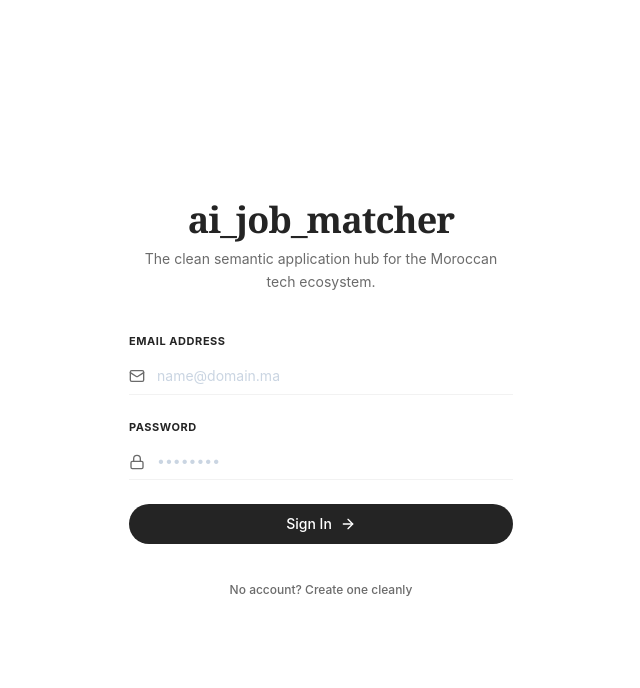
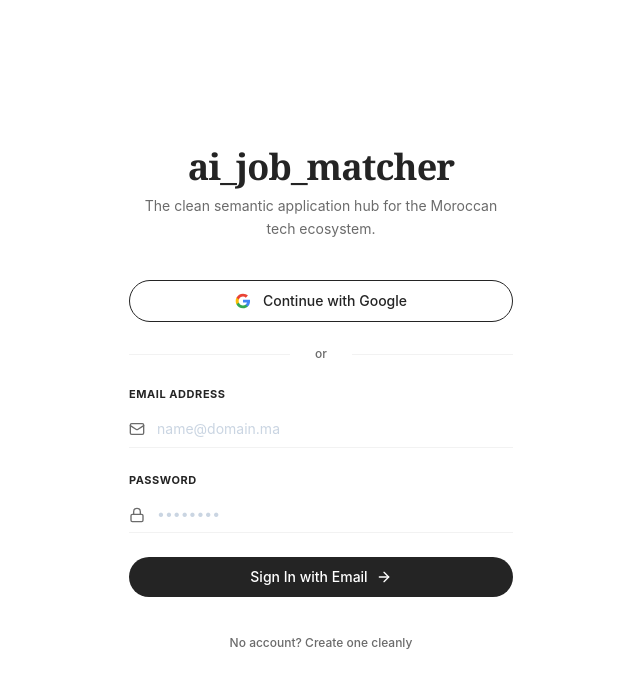
Before and after one commit to anassbenfares7/ai_job_matcher, a Next.js app in the folder frontend/: page /auth in a window 1280 px wide. Shown: the top 688 px of the page, without its empty margins (319-959 px from the left). Built offline with nearby package versions, Linux system fonts and the light colour scheme; no server answers.

Commit message:
feat: expose Google OAuth button on portal gate UI and configure dynamic script elements

```diff
--- a/frontend/src/app/auth/page.tsx
+++ b/frontend/src/app/auth/page.tsx
@@ -1,10 +1,16 @@
 'use client';
 
-import React, { useState } from 'react';
+import React, { useState, useEffect } from 'react';
 import { useRouter } from 'next/navigation';
 import { useAuth } from '@/context/AuthContext';
 import { api } from '@/services/api';
 import { Lock, Mail, Loader2, ArrowRight } from 'lucide-react';
+
+declare global {
+  interface Window {
+    google?: any;
+  }
+}
 
 export default function AuthPage() {
   const router = useRouter();
@@ -15,6 +21,70 @@ export default function AuthPage() {
   const [password, setPassword] = useState('');
   const [formLoading, setFormLoading] = useState(false);
   const [errorMessage, setErrorMessage] = useState('');
+
+  // 🚀 DYNAMIC SCRIPT INJECTION LOOP: Load the script safely within browser memory
+  useEffect(() => {
+    const initializeGoogleOAuthIdentityServices = () => {
+      if (window.google?.accounts?.id) {
+        console.log('⏳ [OAuth Core] Initializing Google Credential Client Matrix...');
+        window.google.accounts.id.initialize({
+          client_id: process.env.NEXT_PUBLIC_GOOGLE_CLIENT_ID || 'YOUR_GOOGLE_CLIENT_://googleusercontent.com',
+          callback: handleGoogleCredentialResponse,
+        });
+      }
+    };
+
+    // Check if the script element is already present in document DOM tree
+    const existingScript = document.querySelector('script[src="https://google.com"]');
+
+    if (!existingScript) {
+      const script = document.createElement('script');
+      script.src = "https://google.com";
+      script.async = true;
+      script.defer = true;
+      script.onload = initializeGoogleOAuthIdentityServices;
+      document.head.appendChild(script);
+    } else {
+      initializeGoogleOAuthIdentityServices();
+    }
+  }, []);
+
+  // 🚀 GOOGLE TOKEN CREDENTIAL RESPONSE INTERCEPTOR
+  const handleGoogleCredentialResponse = async (response: any) => {
+    setErrorMessage('');
+    setFormLoading(true);
+    console.log('⏳ [OAuth Handshake] Extracting credential identity token...');
+
+    try {
+      // Direct POST call to your REST endpoint carrying the signed identity token parameter
+      const res = await api.post('/auth/google', {
+        idToken: response.credential
+      });
+
+      const { token, user } = res.data.data;
+      login(token, user);
+
+      console.log('✅ [OAuth Handshake] Session verified. Routing to dashboard workspace...');
+      router.push('/dashboard');
+    } catch (err: any) {
+      console.error('❌ Google Token Validation Exception:', err);
+      setErrorMessage(
+        err.response?.data?.message ||
+        'Google authentication handshake rejected. Please check your Google Client ID configuration variables.'
+      );
+    } finally {
+      setFormLoading(false);
+    }
+  };
+
+  const handleGoogleSignClickTrigger = () => {
+    if (window.google?.accounts?.id) {
+      setErrorMessage('');
+      window.google.accounts.id.prompt(); // Slides open Google One-Tap accounts modal interface overlay sheet
+    } else {
+      setErrorMessage('Google authentication framework is still loading. Please wait a brief moment and click retry.');
+    }
+  };
 
   const handleAuthenticationSubmit = async (e: React.FormEvent) => {
     e.preventDefault();
@@ -30,7 +100,7 @@ export default function AuthPage() {
       router.push('/dashboard');
     } catch (err: any) {
       console.error('❌ Portal Communication Exception:', err);
-      setErrorMessage(err.response?.data?.message || 'Authentication failure. Please check your entries and try again.');
+      setErrorMessage(err.response?.data?.message || 'Authentication failure. Please check your entries.');
     } finally {
       setFormLoading(false);
     }
@@ -55,6 +125,29 @@ export default function AuthPage() {
             {errorMessage}
           </div>
         )}
+
+        {/* 🚀 PREMIUM MEDIUM-STYLE GOOGLE SIGN-IN BUTTON */}
+        <button
+          type="button"
+          disabled={formLoading}
+          onClick={handleGoogleSignClickTrigger}
+          className="w-full bg-white hover:bg-slate-50 border border-main text-main font-medium text-sm py-2.5 px-4 rounded-full transition-all duration-150 flex justify-center items-center gap-3 cursor-pointer disabled:opacity-50 select-none"
+        >
+          <svg className="w-4 h-4 flex-shrink-0" viewBox="0 0 24 24" fill="currentColor">
+            <path d="M22.56 12.25c0-.78-.07-1.53-.2-2.25H12v4.26h5.92c-.26 1.37-1.04 2.53-2.21 3.31v2.77h3.57c2.08-1.92 3.28-4.74 3.28-8.09z" fill="#4285F4"/>
+            <path d="M12 23c2.97 0 5.46-.98 7.28-2.66l-3.57-2.77c-.98.66-2.23 1.06-3.71 1.06-2.86 0-5.29-1.93-6.16-4.53H2.18v2.84C3.99 20.53 7.7 23 12 23z" fill="#34A853"/>
+            <path d="M5.84 14.09c-.22-.66-.35-1.36-.35-2.09s.13-1.43.35-2.09V7.06H2.18C1.43 8.55 1 10.22 1 12s.43 3.45 1.18 4.94l3.66-2.85z" fill="#FBBC05"/>
+            <path d="M12 5.38c1.62 0 3.06.56 4.21 1.64l3.15-3.15C17.45 2.09 14.97 1 12 1 7.7 1 3.99 3.47 2.18 7.06l3.66 2.85c.87-2.6 3.3-4.53 6.16-4.53z" fill="#EA4335"/>
+          </svg>
+          <span>Continue with Google</span>
+        </button>
+
+        {/* Minimalist Separator Divider Line */}
+        <div className="my-6 flex items-center justify-between text-muted text-xs select-none">
+          <div className="w-[42%] h-[1px] bg-border-line" />
+          <span className="font-sans font-medium">or</span>
+          <div className="w-[42%] h-[1px] bg-border-line" />
+        </div>
 
         <form onSubmit={handleAuthenticationSubmit} className="space-y-6">
           <div>
@@ -102,7 +195,7 @@ export default function AuthPage() {
               <Loader2 className="w-4 h-4 animate-spin text-white" />
             ) : (
               <>
-                <span>{isLogin ? 'Sign In' : 'Get Started'}</span>
+                <span>{isLogin ? 'Sign In with Email' : 'Register with Email'}</span>
                 <ArrowRight className="w-4 h-4 transition-transform group-hover:translate-x-0.5" />
               </>
             )}
--- a/frontend/src/app/layout.tsx
+++ b/frontend/src/app/layout.tsx
@@ -20,7 +20,7 @@ export default function RootLayout({
 }>) {
   return (
     <html lang="en">
-      <body className={`${geistSans.variable} antialiased bg-slate-950 text-white`}>
+      <body className={`${geistSans.variable} antialiased bg-white text-main`}>
         <AuthProvider>
           {children}
         </AuthProvider>
```
